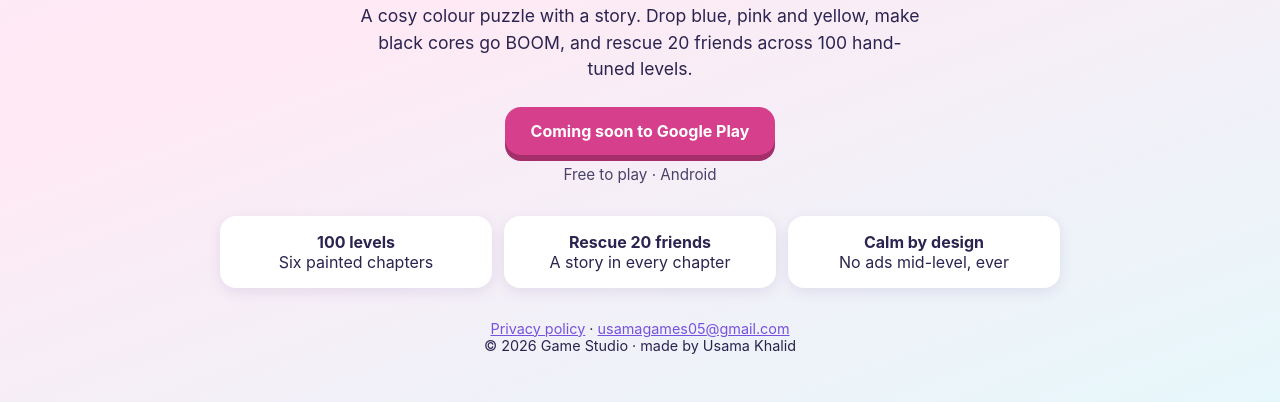
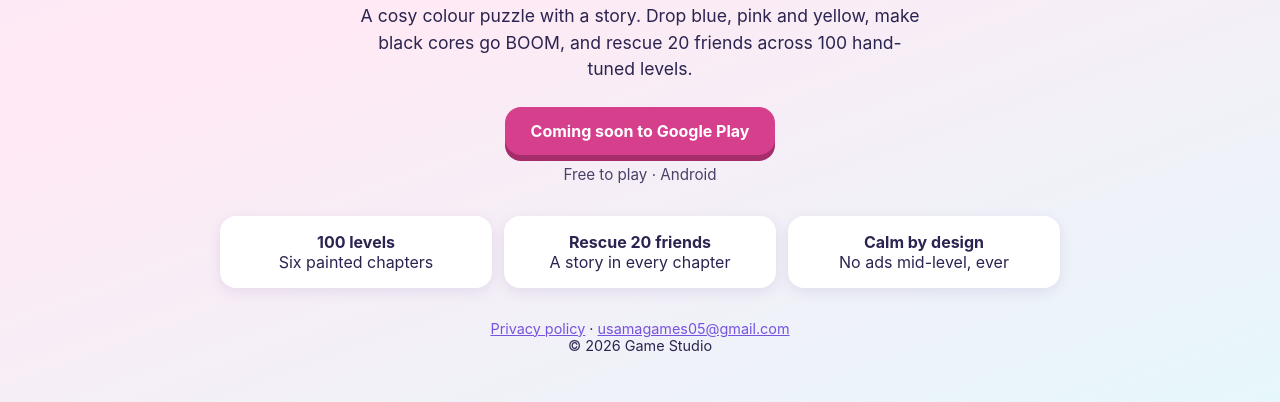
Before and after one commit to UsamaKhalid1199/UsamaKhalid1199.github.io, a plain HTML site: page index.html in a window 1280 px wide. Shown: the part 752-1154 px from the top of the page. Drawn offline with Linux system fonts and the light colour scheme.

Commit message:
Name Game Studio on the site and privacy policy
Co-Authored-By: Claude Opus 5.5 <noreply@anthropic.com>

```diff
--- a/index.html
+++ b/index.html
@@ -40,7 +40,7 @@
   </ul>
   <footer>
     <a href="bleedoku/privacy.html">Privacy policy</a> · <a href="mailto:usamagames05@gmail.com">usamagames05@gmail.com</a><br>
-    © 2026 Game Studio · made by Usama Khalid
+    © 2026 Game Studio
   </footer>
 </main>
 </body>
```
Also changed, not shown: bleedoku/privacy.html (+1 -1 lines).
